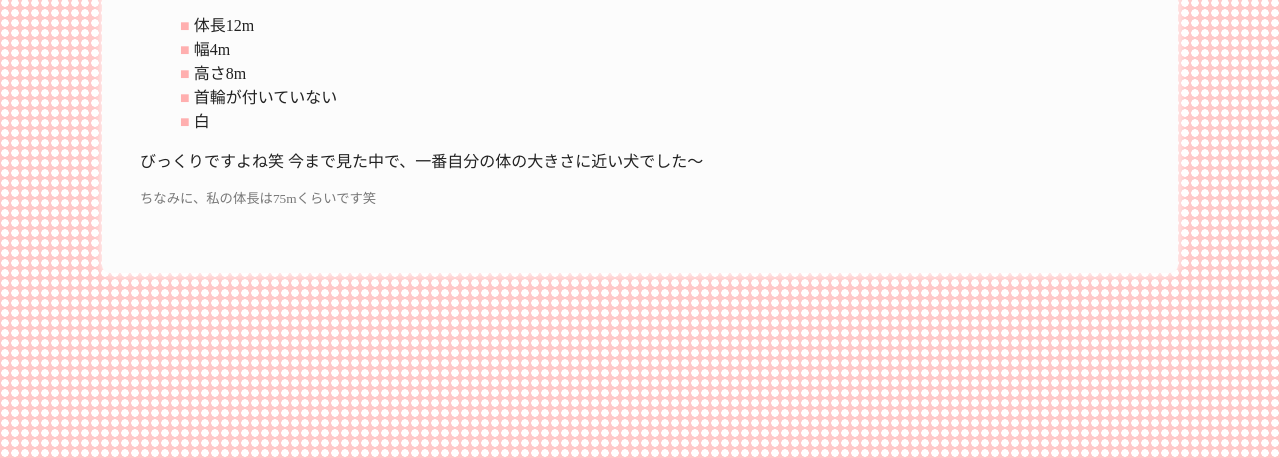
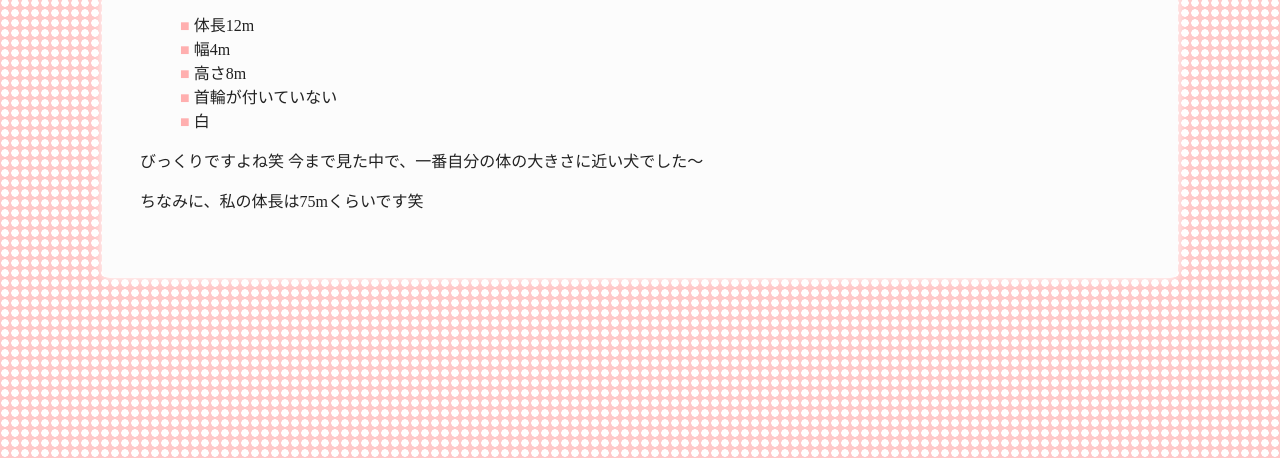
Before and after one commit to ProgrammingLab/Lecture-FrontEndWeb, a plain HTML site: page Section2/index.html in a window 1280 px wide. Shown: the part 342-800 px from the top of the page. Drawn offline with Linux system fonts and the light colour scheme; files that its build step writes are made by us from their sources.

Commit message:
small の使い方が不適切だったので削除

```diff
--- a/Section2/index.html
+++ b/Section2/index.html
@@ -27,7 +27,7 @@
 			びっくりですよね笑 今まで見た中で、一番自分の体の大きさに近い犬でした～
 		</p>
 		<p>
-			<small>ちなみに、私の体長は75mくらいです笑</small>
+			ちなみに、私の体長は75mくらいです笑
 		</p>
 	</article>
 </body>
```
